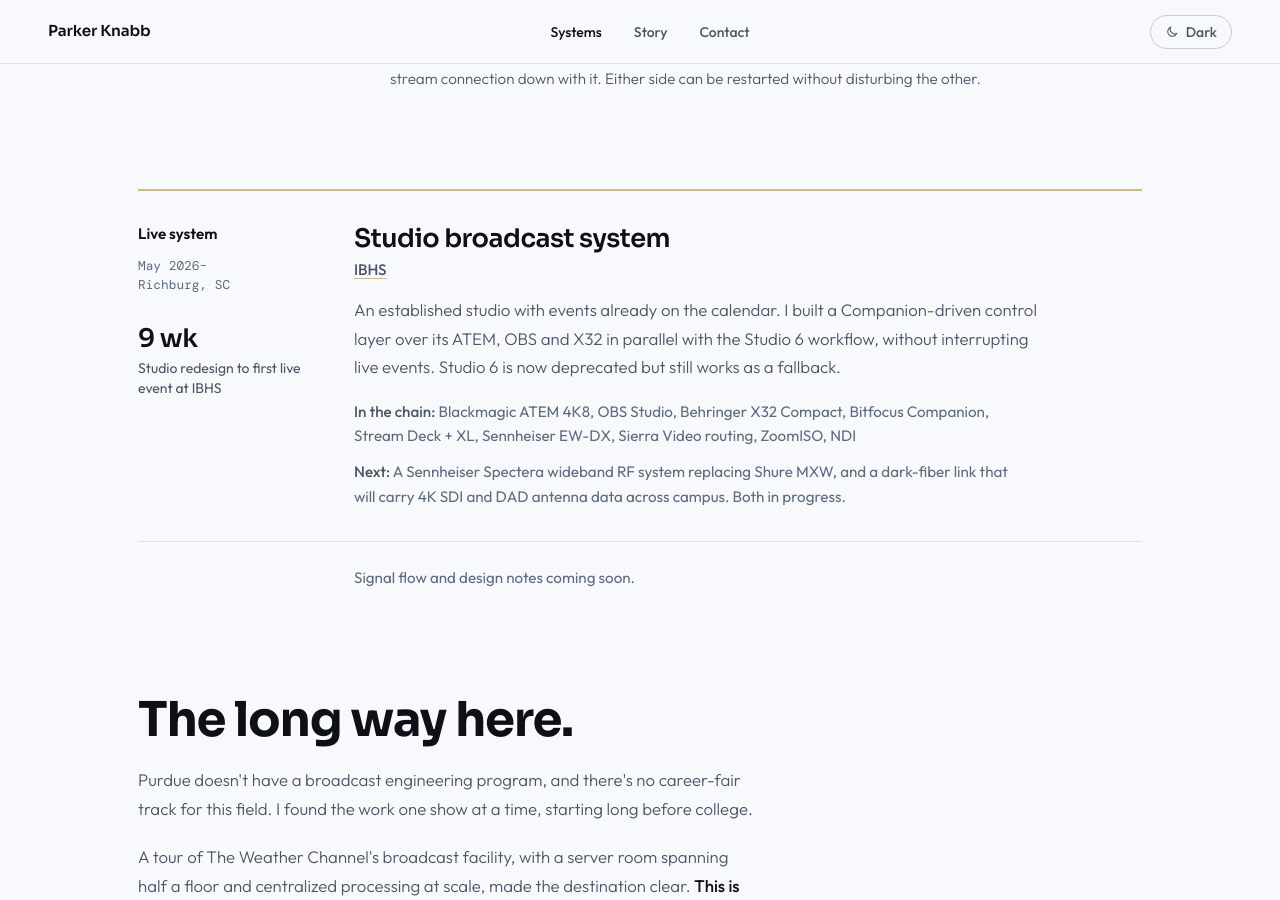
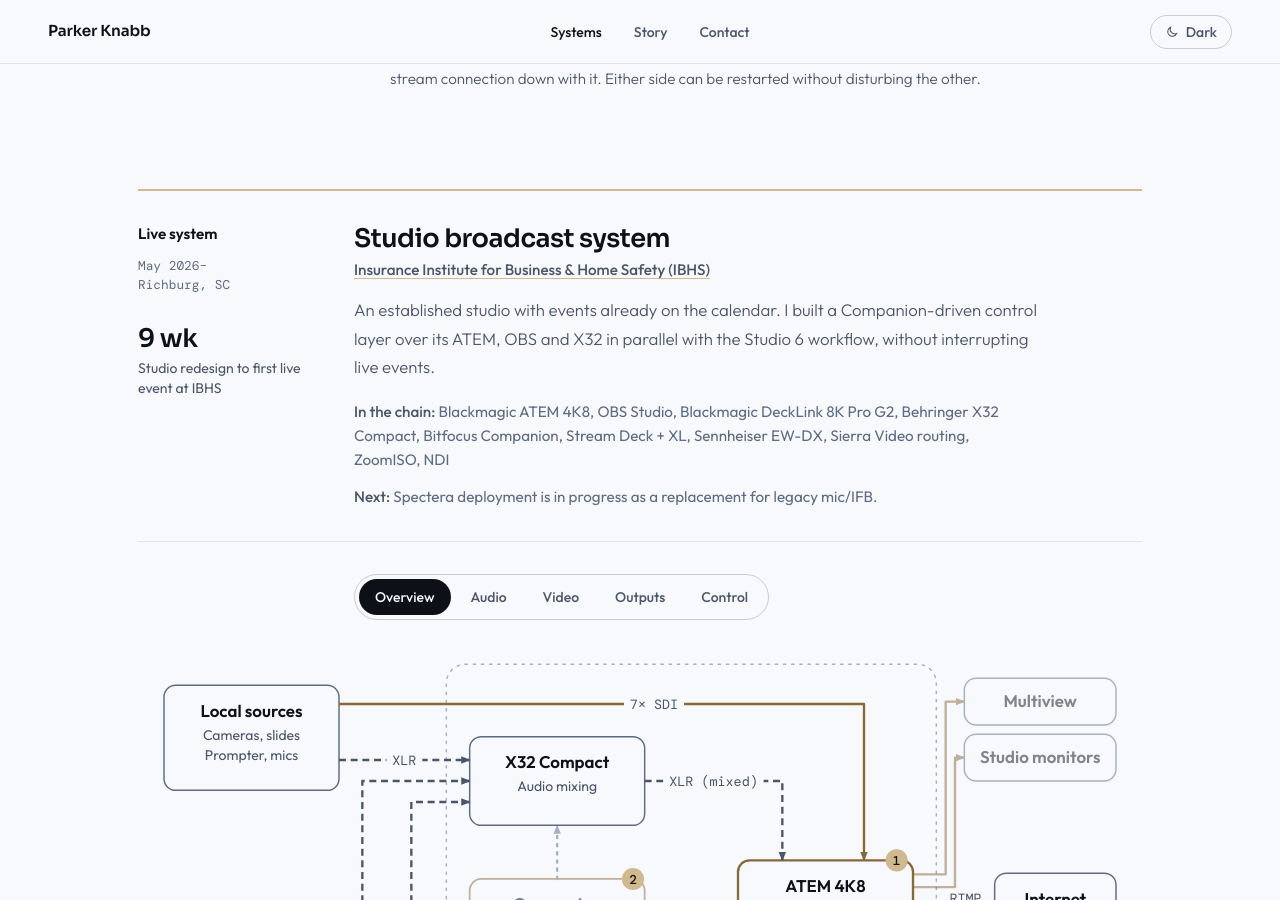
Before and after one commit to parkerknabb/parkerknabb.github.io, a Jekyll site: the page built from index.html, in a window 1280 px wide and 900 px high, scrolled down 2907 px. Built offline with Jekyll 4.4.1, drawn with Linux system fonts in a browser that asks for light colours; some web fonts are replaced; some of the changed text lies outside the part shown.

Commit message:
add IBHS system diagram and notes

```diff
--- /dev/null
+++ b/_data/diagrams/ibhs.yml
@@ -0,0 +1,148 @@
+# IBHS studio signal flow. Fields: see README.md in this folder.
+alt: >-
+  Simplified IBHS studio signal flow. Eight SDI sources feed the ATEM 4K8.
+  Studio microphones feed the X32 over XLR; remote guest audio arrives over USB
+  and OBS playback over 3.5 mm. Remote guest video reaches OBS over NDI.
+  The OBS rig uses a DeckLink 8K Pro G2 with three SDI inputs from the ATEM
+  (Program, GFX 1 and GFX 2) and one GFX output back to the switcher.
+  The X32 sends mixed audio to the ATEM, which streams and records program.
+  Bitfocus Companion and a Stream Deck control the ATEM, OBS and X32.
+caption: Simplified. Layers isolate the video, audio and control paths of the same system.
+layers:
+- id: overview
+  label: Overview
+  summary: Video, outputs, audio and control are separate layers of one system. Pick a layer to isolate its paths.
+- id: audio
+  label: Audio
+  summary: Every source meets at the X32; one mixed feed goes to the ATEM.
+  points:
+  - 'Studio mics and Sennheiser EW-DX wireless lavs feed the X32 over XLR.'
+  - Remote guest audio arrives from ZoomISO over USB. OBS playback, such as package videos, arrives over 3.5 mm.
+  - The X32 sends one mixed feed to the ATEM, which carries it in the stream and the recording.
+  - 'Talkback runs from Companion: talk to the guest, and listen to the guest or any of four lavs. '
+  - 'Troubleshooting rule: if a guest can''t be heard, confirm them on the X32 before touching OBS.'
+- id: video
+  label: Video
+  summary: 'Everything on screen: guest feeds in, switched program out.'
+  points:
+  - 'Remote guests: ZoomISO outputs eight NDI feeds (Guest 1–4, Share 1–4). An NDI Router maps them to named destinations
+    (Box 1–4, Pres Speaker, Pres Deck) that OBS reads.'
+  - 'OBS builds the graphics and guest layouts: 20 live scenes, each tied to a Companion button, covering studio
+    2-, 3- and 4-box layouts, full-screen guests, presentation, media and countdown, with Lottie lower thirds.'
+  - The ATEM uses all eight SDI inputs and routes sources to the studio monitors. The OBS rig
+    uses a DeckLink 8K Pro G2 configured for three inputs from the ATEM (Program, GFX 1 and GFX 2)
+    and one GFX output back to the switcher.
+  - Program leaves as an RTMP stream and is recorded on the switcher.
+  - ZoomISO's Video Loss Mode is set to Testcard while verifying routing, then Freeze during the show.
+- id: outputs
+  label: Outputs
+  points:
+  - 'Stream and recording: program leaves the ATEM as an RTMP stream, and the switcher records it.'
+  - 'Multiview: the ATEM''s multiview output drives the control-room multiview.'
+  - 'Studio monitors: ATEM aux outputs feed the in-studio displays, including the talent confidence monitors. The
+    TV CTRL menu on the Stream Deck picks what each one shows.'
+  - Three ATEM feeds (Program, GFX 1 and GFX 2) enter the OBS rig through its DeckLink 8K Pro G2.
+    The fourth bidirectional port sends GFX back to the ATEM.
+  summary: Where program goes after the ATEM.
+- id: control
+  label: Control
+  summary: One Stream Deck runs the studio through Bitfocus Companion.
+  points:
+  - One Stream Deck + XL, through Companion, talks to the ATEM, OBS, X32 and both Sennheiser receivers.
+  - 'In-studio routing lives on the same deck. The TV CTRL menu sends ATEM aux outputs to the confidence monitors
+    talent see, and a talkback page gives granular control over who hears whom.'
+  - 'Six pages: main show control, talkback, TV routing, PC routing, lower-third assignment, and a compatibility
+    page that keeps the old workflow running.'
+  - OBS scene names are the contract between OBS and Companion. A scene isn't renamed without updating its buttons.
+  - Guest slots 1–4 are the same number in ZoomISO, the NDI Router, the OBS scene names and the Stream Deck.
+  - A dedicated page handles lower-third assignment across six studio slots.
+svg: |
+  <svg viewBox="-12 -12 840 476" xmlns="http://www.w3.org/2000/svg" focusable="false"><defs><marker id="ibhs-arr-video" viewBox="0 0 10 10" refX="9" refY="5" markerWidth="8" markerHeight="8" markerUnits="userSpaceOnUse" orient="auto"><path class="sf-arrow sf-arrow-video" d="M0 1 L10 5 L0 9 z"/></marker><marker id="ibhs-arr-audio" viewBox="0 0 10 10" refX="9" refY="5" markerWidth="8" markerHeight="8" markerUnits="userSpaceOnUse" orient="auto"><path class="sf-arrow sf-arrow-audio" d="M0 1 L10 5 L0 9 z"/></marker><marker id="ibhs-arr-stream" viewBox="0 0 10 10" refX="9" refY="5" markerWidth="8" markerHeight="8" markerUnits="userSpaceOnUse" orient="auto"><path class="sf-arrow sf-arrow-stream" d="M0 1 L10 5 L0 9 z"/></marker><marker id="ibhs-arr-ctl" viewBox="0 0 10 10" refX="9" refY="5" markerWidth="8" markerHeight="8" markerUnits="userSpaceOnUse" orient="auto"><path class="sf-arrow sf-arrow-ctl" d="M0 1 L10 5 L0 9 z"/></marker></defs>
+  <rect class="sf-ctrl sf-x" data-l="control" x="242" y="2" width="420" height="448" rx="16"/>
+  <text class="sf-ctrl-tag sf-x" data-l="control" x="258" y="436">CONTROL · BITFOCUS COMPANION + STREAM DECK</text>
+  <g data-l="video audio">
+  <rect class="sf-node" x="0" y="20" width="150" height="90" rx="10"/>
+  <text class="sf-title" x="75.0" y="47" text-anchor="middle">Local sources</text>
+  <text class="sf-sub" x="75.0" y="67" text-anchor="middle">Cameras, slides</text>
+  <text class="sf-sub" x="75.0" y="84" text-anchor="middle">Prompter, mics</text>
+  </g>
+  <g data-l="audio control">
+  <rect class="sf-node" x="262" y="64" width="150" height="76" rx="10"/>
+  <text class="sf-title" x="337.0" y="91" text-anchor="middle">X32 Compact</text>
+  <text class="sf-sub" x="337.0" y="111" text-anchor="middle">Audio mixing</text>
+  </g>
+  <g data-l="video audio control outputs">
+  <rect class="sf-node sf-node-key" x="492" y="170" width="150" height="92" rx="10"/>
+  <text class="sf-title" x="567.0" y="197" text-anchor="middle">ATEM 4K8</text>
+  <text class="sf-sub" x="567.0" y="217" text-anchor="middle">Switching, routing</text>
+  <text class="sf-sub" x="567.0" y="234" text-anchor="middle">Streaming, recording</text>
+  </g>
+  <g data-l="video audio control">
+  <rect class="sf-node" x="262" y="330" width="150" height="80" rx="10"/>
+  <text class="sf-title" x="337.0" y="357" text-anchor="middle">OBS Studio</text>
+  <text class="sf-sub" x="337.0" y="377" text-anchor="middle">Graphics, media</text>
+  <text class="sf-sub" x="337.0" y="394" text-anchor="middle">Guest compositing</text>
+  </g>
+  <g data-l="video audio">
+  <rect class="sf-node" x="0" y="330" width="150" height="80" rx="10"/>
+  <text class="sf-title" x="75.0" y="357" text-anchor="middle">Remote guests</text>
+  <text class="sf-sub" x="75.0" y="377" text-anchor="middle">ZoomISO or Teams</text>
+  </g>
+  <g data-l="video audio outputs">
+  <rect class="sf-node" x="712" y="181" width="104" height="70" rx="10"/>
+  <text class="sf-title" x="764.0" y="208" text-anchor="middle">Internet</text>
+  <text class="sf-sub" x="764.0" y="228" text-anchor="middle">Zoom · Vimeo</text>
+  </g>
+  <path class="sf-edge sf-audio" data-l="audio" d="M150 84 H262" marker-end="url(#ibhs-arr-audio)"/>
+  <rect class="sf-label-bg" data-l="audio" x="190.7" y="76" width="30.7" height="17" rx="3"/>
+  <text class="sf-label" data-l="audio" x="206" y="88" text-anchor="middle">XLR</text>
+  <path class="sf-edge sf-video" data-l="video" d="M150 36 H600 V170" marker-end="url(#ibhs-arr-video)"/>
+  <rect class="sf-label-bg" data-l="video" x="394.3" y="28" width="51.4" height="17" rx="3"/>
+  <text class="sf-label" data-l="video" x="420" y="40" text-anchor="middle">7× SDI</text>
+  <path class="sf-edge sf-audio" data-l="audio" d="M150 346 H170 V102 H262" marker-end="url(#ibhs-arr-audio)"/>
+  <rect class="sf-label-bg" data-l="audio" x="154.7" y="217" width="30.7" height="17" rx="3"/>
+  <text class="sf-label" data-l="audio" x="170" y="229" text-anchor="middle">USB</text>
+  <path class="sf-edge sf-video" data-l="video" d="M150 392 H262" marker-end="url(#ibhs-arr-video)"/>
+  <rect class="sf-label-bg" data-l="video" x="190.7" y="384" width="30.7" height="17" rx="3"/>
+  <text class="sf-label" data-l="video" x="206" y="396" text-anchor="middle">NDI</text>
+  <path class="sf-edge sf-audio" data-l="audio" d="M262 346 H212 V120 H262" marker-end="url(#ibhs-arr-audio)"/>
+  <rect class="sf-label-bg" data-l="audio" x="189.8" y="221" width="44.5" height="17" rx="3"/>
+  <text class="sf-label" data-l="audio" x="212" y="233" text-anchor="middle">3.5mm</text>
+  <path class="sf-edge sf-audio" data-l="audio" d="M412 102 H530 V170" marker-end="url(#ibhs-arr-audio)"/>
+  <rect class="sf-label-bg" data-l="audio" x="428.1" y="94" width="85.9" height="17" rx="3"/>
+  <text class="sf-label" data-l="audio" x="471" y="106" text-anchor="middle">XLR (mixed)</text>
+  <path class="sf-edge sf-video" data-l="video" d="M412 350 H530 V262" marker-end="url(#ibhs-arr-video)"/>
+  <rect class="sf-label-bg" data-l="video" x="455.6" y="342" width="30.7" height="17" rx="3"/>
+  <text class="sf-label" data-l="video" x="471" y="354" text-anchor="middle">SDI</text>
+  <path class="sf-edge sf-video" data-l="video" d="M600 262 V392 H412" marker-end="url(#ibhs-arr-video)"/>
+  <rect class="sf-label-bg" data-l="video" x="480.3" y="384" width="51.4" height="17" rx="3"/>
+  <text class="sf-label" data-l="video" x="506" y="396" text-anchor="middle">3× SDI</text>
+  <path class="sf-edge sf-stream" data-l="video audio outputs" d="M642 216 H712" marker-end="url(#ibhs-arr-stream)"/>
+  <text class="sf-label" data-l="video audio outputs" x="687" y="207" text-anchor="middle">RTMP</text>
+  <path class="sf-edge sf-video" d="M700 336 H730"/>
+  <text class="sf-legend" x="740" y="340">Video</text>
+  <path class="sf-edge sf-audio" d="M700 360 H730"/>
+  <text class="sf-legend" x="740" y="364">Audio</text>
+  <path class="sf-edge sf-stream" d="M700 384 H730"/>
+  <text class="sf-legend" x="740" y="388">Stream</text>
+  <g class="sf-x" data-l="control">
+  <rect class="sf-node sf-node-ctl" x="262" y="186" width="150" height="60" rx="10"/>
+  <text class="sf-title" x="337.0" y="213" text-anchor="middle">Companion</text>
+  <text class="sf-sub" x="337.0" y="233" text-anchor="middle">Stream Deck + XL</text>
+  <path class="sf-edge sf-ctl" d="M337 186 V140" marker-end="url(#ibhs-arr-ctl)"/>
+  <path class="sf-edge sf-ctl" d="M337 246 V330" marker-end="url(#ibhs-arr-ctl)"/>
+  <path class="sf-edge sf-ctl" d="M412 216 H492" marker-end="url(#ibhs-arr-ctl)"/>
+  <path class="sf-edge sf-ctl" d="M700 408 H730"/>
+  <text class="sf-legend" x="740" y="412">Control</text>
+  </g>
+  <g class="sf-x" data-l="outputs">
+  <rect class="sf-node" x="686" y="14" width="130" height="40" rx="10"/>
+  <text class="sf-title" x="751" y="39" text-anchor="middle">Multiview</text>
+  <rect class="sf-node" x="686" y="62" width="130" height="40" rx="10"/>
+  <text class="sf-title" x="751" y="87" text-anchor="middle">Studio monitors</text>
+  <path class="sf-edge sf-video" d="M642 182 H670 V34 H686" marker-end="url(#ibhs-arr-video)"/>
+  <path class="sf-edge sf-video" d="M642 193 H678 V82 H686" marker-end="url(#ibhs-arr-video)"/>
+  </g>
+  <g class="sf-mark"><circle cx="628" cy="170" r="9.5"/><text x="628" y="174" text-anchor="middle">1</text></g>
+  <g class="sf-mark"><circle cx="402" cy="186" r="9.5"/><text x="402" y="190" text-anchor="middle">2</text></g>
+  </svg>
--- a/_data/systems/ibhs.yml
+++ b/_data/systems/ibhs.yml
@@ -1,7 +1,7 @@
 # IBHS case study. Fields are documented in _data/systems/README.md.
 
 id: ibhs
-org: IBHS
+org: Insurance Institute for Business & Home Safety (IBHS)
 org_url: https://ibhs.org
 place: Richburg, SC
 dates: May 2026–
@@ -10,18 +10,15 @@
 facts:
   - num: "9 wk"
     label: Studio redesign to first live event at IBHS
-# Held until IBHS approves: the signal-flow diagram and design notes live in
-# _held/ (git-ignored, never published). While `pending` is set, the page shows
-# the header and a placeholder in their place. To publish, see _held/README.md.
-pending: Signal flow and design notes coming soon.
+diagram: ibhs
 summary: >-
   An established studio with events already on the calendar. I built a
   Companion-driven control layer over its ATEM, OBS and X32 in parallel
-  with the Studio 6 workflow, without interrupting live events. Studio 6 is
-  now deprecated but still works as a fallback.
+  with the Studio 6 workflow, without interrupting live events.
 gear:
   - Blackmagic ATEM 4K8
   - OBS Studio
+  - Blackmagic DeckLink 8K Pro G2
   - Behringer X32 Compact
   - Bitfocus Companion
   - Stream Deck + XL
@@ -29,7 +26,23 @@
   - Sierra Video routing
   - ZoomISO
   - NDI
+notes:
+  - title: One program, one place.
+    text: >-
+      Switching, streaming and recording now live on the ATEM, so the program
+      operators see on the multiview is the one that airs. OBS handles graphics,
+      media and guest layouts.
+  - title: Hide the complexity.
+    text: >-
+      The team runs shows alongside other responsibilities. Companion puts
+      routing, graphics and talkback on the Stream Deck, while program switching
+      stays on the ATEM. Routine show operations use physical controls rather
+      than sending operators through software menus.
+  - title: Migrate alongside live shows.
+    text: >-
+      Reusing familiar hardware kept retraining small. I carried improvements
+      back to the old workflow during development, so the team benefited
+      before the new system launched. The old system remains available as
+      a fallback.
 next: >-
-  A Sennheiser Spectera wideband RF system replacing Shure MXW, and a
-  dark-fiber link that will carry 4K SDI and DAD antenna data across campus.
-  Both in progress.
+  Spectera deployment is in progress as a replacement for legacy mic/IFB.
--- a/_data/timeline.yml
+++ b/_data/timeline.yml
@@ -10,7 +10,7 @@
 # covers the what and the Systems section covers the how; this is the why.
 
 - year: "2026–"
-  org: IBHS, Richburg, SC
+  org: Insurance Institute for Business & Home Safety (IBHS), Richburg, SC
   org_url: https://ibhs.org
   title: Broadcast Engineering Intern → Broadcast Systems Engineer (Part-time)
   system: ibhs
@@ -20,9 +20,8 @@
     already running. First I had to make the case for changing something
     that worked. Then I moved switching to an ATEM and tied it together in
     Companion while shows kept running on the old system. The new one
-    carried its first live event nine weeks in. These days the work is RF
-    and fiber, with a Spectera deployment and a dark-fiber link across
-    campus both still in progress.
+    carried its first live event nine weeks in. Spectera deployment is in progress
+    as a replacement for legacy mic/IFB.
   photos:
     - /images/timeline/ibhs/01.webp
     - /images/timeline/ibhs/02.webp
```
